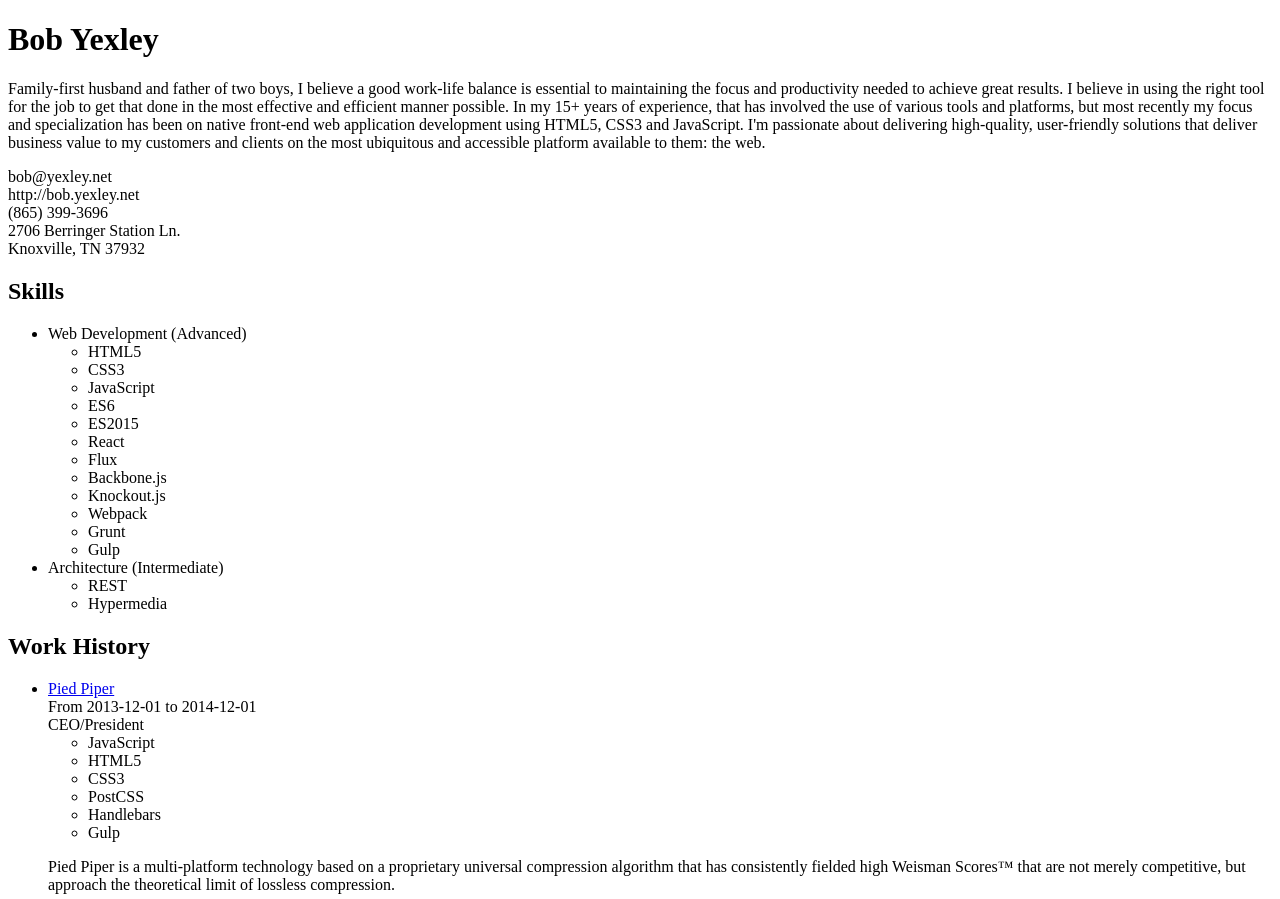
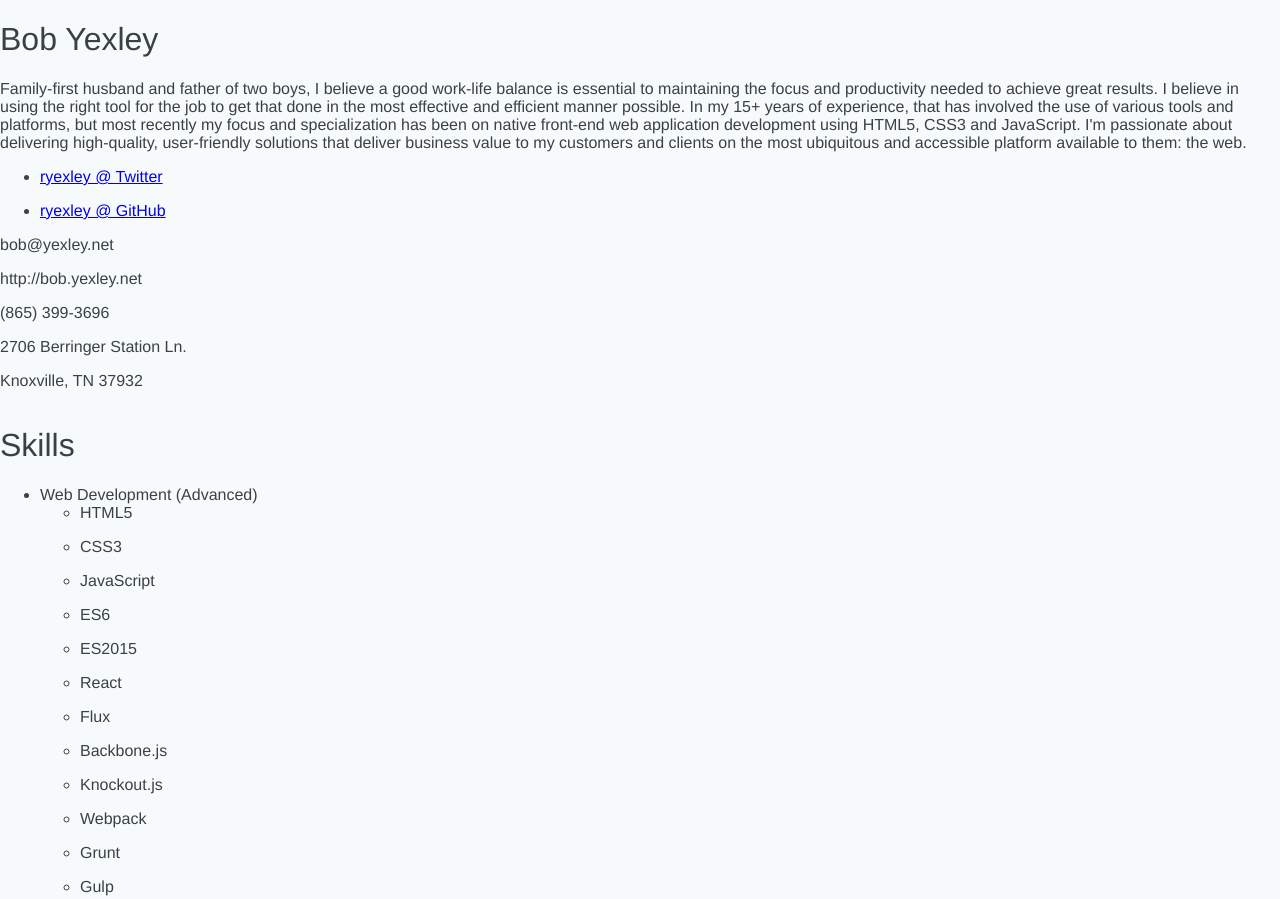
Before and after one commit to ryexley/ryexley.github.io, a website: page view/index.html in a window 1280 px wide. Shown: the top 899 px of the page. Drawn offline with nearby package versions, Linux system fonts and the light colour scheme.

Commit message:
Pulled in PostCSS, and started working on some styling

```diff
--- /dev/null
+++ b/style/base/layout.css
@@ -0,0 +1,12 @@
+*, *:before, *:after, html {
+  box-sizing: border-box;
+}
+
+* + * {
+  margin-top: 1rem;
+}
+
+body, main, .app {
+  display: flex;
+  flex-direction: column;
+}
--- /dev/null
+++ b/style/base/typography.css
@@ -0,0 +1,10 @@
+body {
+  color: $baseFontColor;
+  font-family: $baseFont;
+  font-size: 1rem/2;
+  font-weight: $baseFontWeight;
+}
+
+h1, h2, h3, h4, h5, h6 {
+  font-weight: normal;
+}
--- /dev/null
+++ b/style/main.css
@@ -0,0 +1,9 @@
+@import "normalize.css/normalize";
+@import "variables";
+@import "mixins";
+@import "base/**/*.css";
+@import "components/**/*.css";
+
+body {
+  background: $appBackgroundColor;
+}
--- /dev/null
+++ b/style/mixins.css
@@ -0,0 +1,5 @@
+@define-mixin unstyled-list {
+  list-style-type: none;
+  margin: 0;
+  padding: 0;
+}
--- /dev/null
+++ b/style/variables.css
@@ -0,0 +1,9 @@
+$baseFont: "HelveticaNeue-Light", "Helvetica Neue Light", "Helvetica Neue", Helvetica, Arial, "Lucida Grande", sans-serif;
+$baseFontColor: #3a4145;
+$baseFontWeight: 300;
+
+$editorFont: Consolas, "Andale Mono WT", "Andale Mono", "Lucida Console", "Lucida Sans Typewriter", "DejaVu Sans Mono", "Bitstream Vera Sans Mono", "Liberation Mono", "Nimbus Mono L", Monaco, "Courier New", Courier, monospace;
+
+$appBackgroundColor: #f7fafb;
+
+$documentBackgroundColor: #151718;
--- a/view/index.html
+++ b/view/index.html
@@ -7,7 +7,7 @@
     <meta name="description" content="">
     <meta name="viewport" content="width=device-width, initial-scale=1">
     <!-- Style -->
-    <!-- <link rel="stylesheet" href="css/main.css"> -->
+    <link rel="stylesheet" href="style/main.css">
   </head>
   <body>
     <!--[if lt IE 8]>
@@ -16,6 +16,14 @@
     <header class="basics">
       <h1 class="basics--name">Bob Yexley</h1>
       <p class="basics--summary">Family-first husband and father of two boys, I believe a good work-life balance is essential to maintaining the focus and productivity needed to achieve great results. I believe in using the right tool for the job to get that done in the most effective and efficient manner possible. In my 15+ years of experience, that has involved the use of various tools and platforms, but most recently my focus and specialization has been on native front-end web application development using HTML5, CSS3 and JavaScript. I&#x27;m passionate about delivering high-quality, user-friendly solutions that deliver business value to my customers and clients on the most ubiquitous and accessible platform available to them: the web.</p>
+      <ul class="basics--profiles">
+        <li class="basics--profile profile-Twitter">
+          <a href="https://twitter.com/ryexley">ryexley @ Twitter</a>
+        </li>
+        <li class="basics--profile profile-GitHub">
+          <a href="https://github.com/ryexley">ryexley @ GitHub</a>
+        </li>
+      </ul>
       <div class="basics--contact-details">
         <div class="basics--email">bob@yexley.net</div>
         <div class="basics--website">http://bob.yexley.net</div>
```
Also changed, not shown: package.json (+11 -0 lines), view/style/main.css (added, +1 -0 lines), build/tasks/clean.js (added), build/tasks/css.js (added), build/tasks/default.js, build/tasks/watch.js, build/templates/__head-content.html, build/templates/__header.html.
